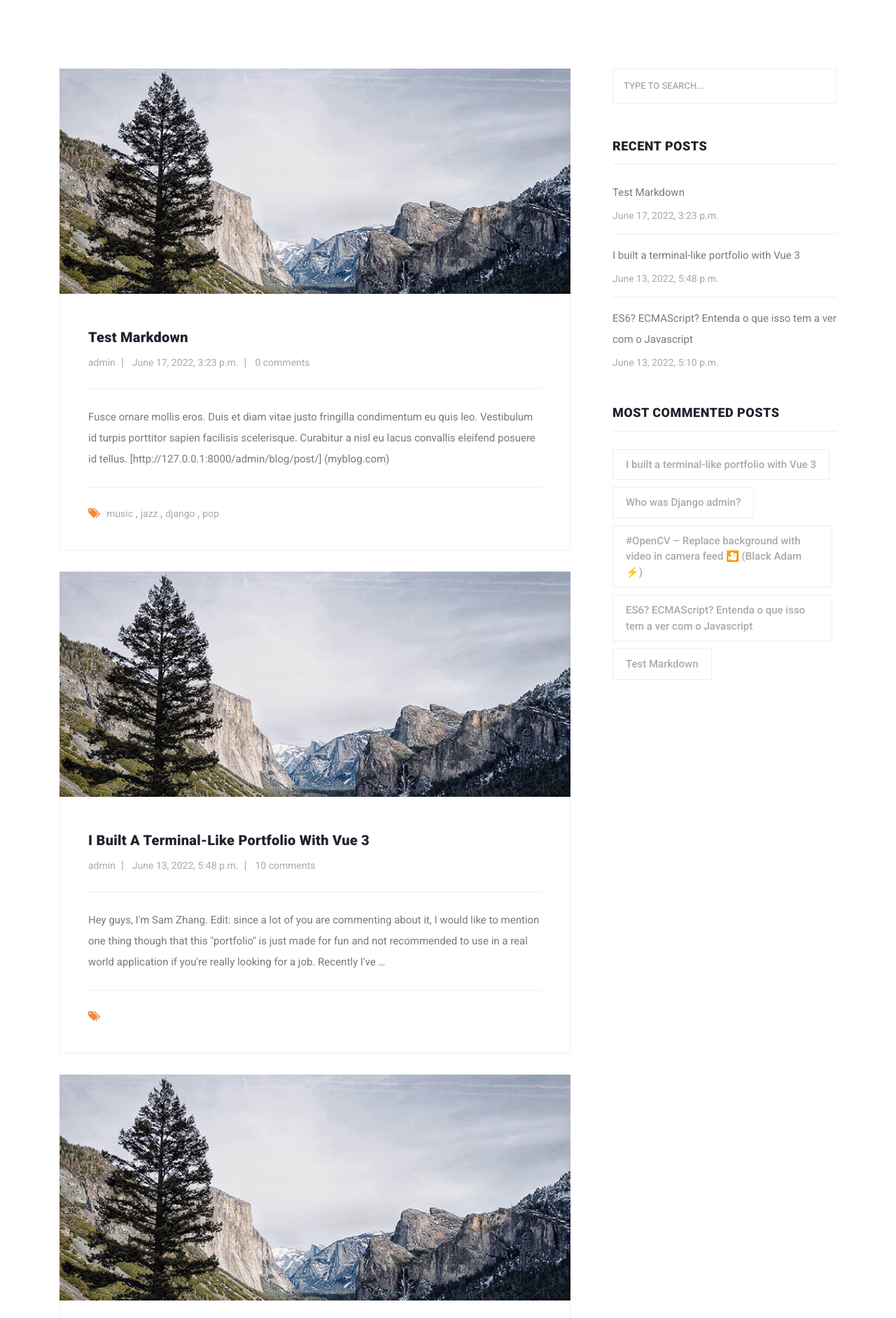
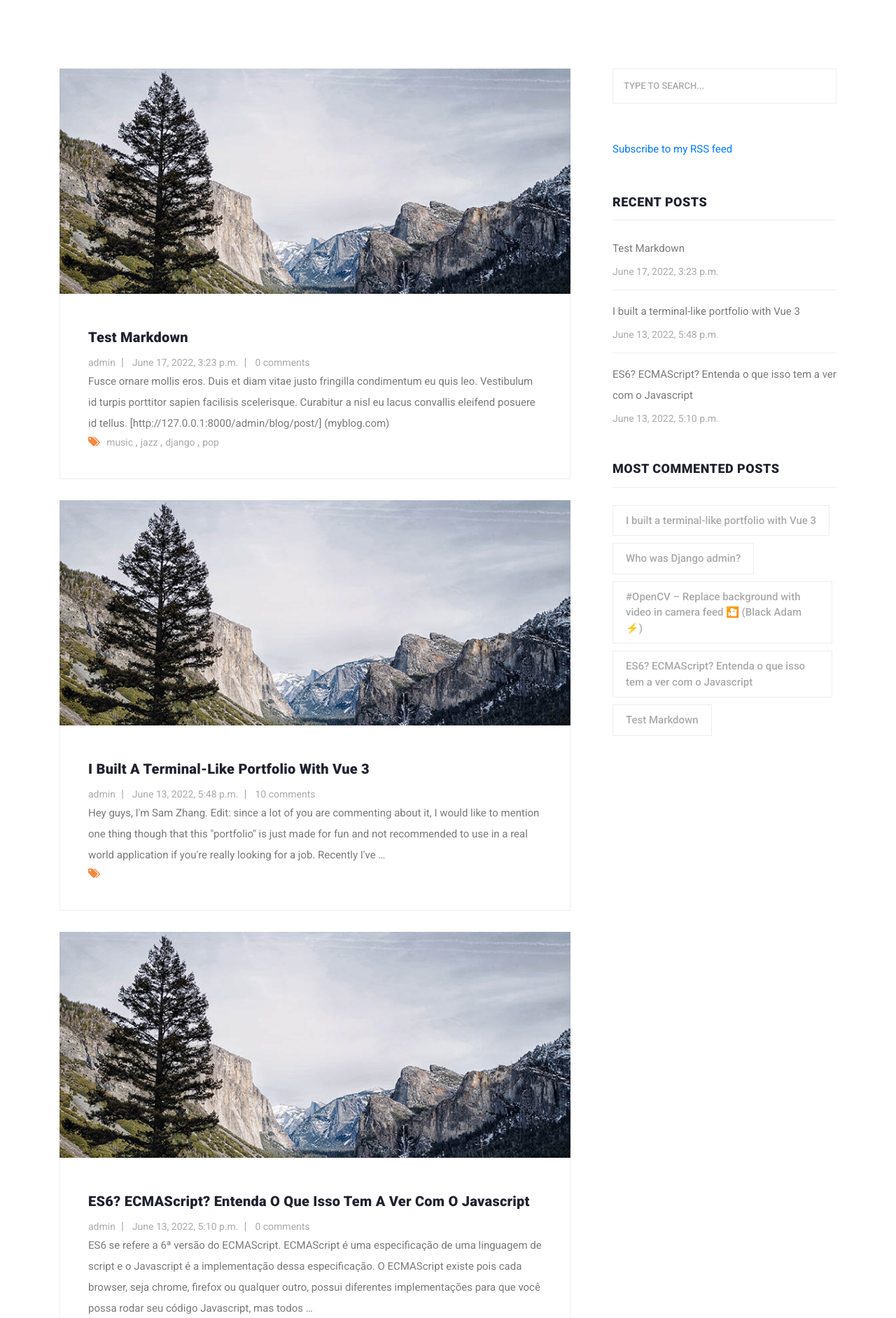
Before and after one commit to thuan20132000/django_blog, a Django app: page / in a window 1280 px wide. Shown: the part 470-2354 px from the top of the page at 70% size. Run offline with Django 4.2, Linux system fonts and the light colour scheme; data comes from the database, SQL or seed files in the repository; both versions use the stored data as it was after the commit; parts of the project's set-up code (start-up, migrations or seed data) failed here and were passed over; some libraries are stand-ins or nearby versions.

Commit message:
Add feed and sitemaps

```diff
--- a/blog/static/blog/assets/css/templatemo-stand-blog.css
+++ b/blog/static/blog/assets/css/templatemo-stand-blog.css
@@ -13,6 +13,7 @@ body {
 	-webkit-font-smoothing: antialiased;
 	-moz-osx-font-smoothing: grayscale;
 }
+
 p {
 	margin-bottom: 0px;
 	font-size: 15px;
@@ -20,16 +21,23 @@ p {
 	color: #7a7a7a;
 	line-height: 30px;
 }
+
 a {
-	text-decoration: none!important;
+	text-decoration: none !important;
 }
+
 ul {
 	padding: 0;
 	margin: 0;
 	list-style: none;
 }
 
-h1,h2,h3,h4,h5,h6 {
+h1,
+h2,
+h3,
+h4,
+h5,
+h6 {
 	margin: 0px;
 }
 
@@ -103,7 +111,7 @@ h1,h2,h3,h4,h5,h6 {
 	height: 50px;
 }
 
-#preloader .jumper > div {
+#preloader .jumper>div {
 	background-color: #fff;
 	width: 10px;
 	height: 10px;
@@ -118,12 +126,12 @@ h1,h2,h3,h4,h5,h6 {
 	animation: jumper 1s 0s linear infinite;
 }
 
-#preloader .jumper > div:nth-child(2) {
+#preloader .jumper>div:nth-child(2) {
 	-webkit-animation-delay: 0.33333s;
 	animation-delay: 0.33333s;
 }
 
-#preloader .jumper > div:nth-child(3) {
+#preloader .jumper>div:nth-child(3) {
 	-webkit-animation-delay: 0.66666s;
 	animation-delay: 0.66666s;
 }
@@ -134,9 +142,11 @@ h1,h2,h3,h4,h5,h6 {
 		-webkit-transform: scale(0);
 		transform: scale(0);
 	}
+
 	5% {
 		opacity: 1;
 	}
+
 	100% {
 		-webkit-transform: scale(1);
 		transform: scale(1);
@@ -150,9 +160,11 @@ h1,h2,h3,h4,h5,h6 {
 		-webkit-transform: scale(0);
 		transform: scale(0);
 	}
+
 	5% {
 		opacity: 1;
 	}
+
 	100% {
 		opacity: 0;
 	}
@@ -171,36 +183,44 @@ header {
 	-o-transition: all 0.3s ease-in-out 0s;
 	transition: all 0.3s ease-in-out 0s;
 }
+
 header .navbar {
 	padding: 25px 0px;
 }
+
 .background-header .navbar {
 	padding: 17px 0px;
 }
+
 .background-header {
 	top: 0;
 	height: 80px;
 	position: fixed;
-	box-shadow: 0px 1px 10px rgba(0,0,0,0.1);
+	box-shadow: 0px 1px 10px rgba(0, 0, 0, 0.1);
 }
+
 .background-header .navbar-brand h2 {
-	color: #121212!important;
+	color: #121212 !important;
 }
+
 .background-header .navbar-nav a.nav-link {
-	color: #1e1e1e!important;
+	color: #1e1e1e !important;
 }
+
 .background-header .navbar-nav .nav-link:hover,
 .background-header .navbar-nav .active>.nav-link,
 .background-header .navbar-nav .nav-link.active,
 .background-header .navbar-nav .nav-link.show,
 .background-header .navbar-nav .show>.nav-link {
-	color: #f48840!important;
+	color: #f48840 !important;
 }
+
 .navbar .navbar-brand {
-	float: 	left;
+	float: left;
 	margin-top: -12px;
 	outline: none;
 }
+
 .navbar .navbar-brand h2 {
 	color: #1e1e1e;
 	text-transform: uppercase;
@@ -211,20 +231,25 @@ header .navbar {
 	-o-transition: all .3s ease 0s;
 	transition: all .3s ease 0s;
 }
+
 .navbar .navbar-brand h2 em {
 	font-size: 44px;
 	font-style: normal;
 	color: #f48840;
 }
+
 #navbarResponsive {
 	z-index: 999;
 }
+
 .navbar-collapse {
 	text-align: center;
 }
+
 .navbar .navbar-nav .nav-item {
 	margin: 0px 15px;
 }
+
 .navbar .navbar-nav a.nav-link {
 	text-transform: capitalize;
 	font-size: 15px;
@@ -234,6 +259,7 @@ header .navbar {
 	color: #1e1e1e;
 	transition: all 0.3s;
 }
+
 .navbar .navbar-nav .nav-link:hover,
 .navbar .navbar-nav .active>.nav-link,
 .navbar .navbar-nav .nav-link.active,
@@ -241,9 +267,11 @@ header .navbar {
 .navbar .navbar-nav .show>.nav-link {
 	color: #f48840;
 }
+
 .navbar .navbar-toggler-icon {
 	background-image: none;
 }
+
 .navbar .navbar-toggler {
 	border-color: #fff;
 	background-color: #f48840;
@@ -254,6 +282,7 @@ header .navbar {
 	right: 30px;
 	top: 25px;
 }
+
 .navbar .navbar-toggler-icon:after {
 	content: '\f0c9';
 	color: #fff;
@@ -269,6 +298,7 @@ header .navbar {
 	padding: 0px 10px;
 	margin-bottom: -24px;
 }
+
 .owl-banner {
 	padding-top: 110px;
 }
@@ -354,7 +384,7 @@ header .navbar {
 	display: inline-block;
 	text-align: center;
 	line-height: 60px;
-	background-color: rgba(250,250,250,0.3);
+	background-color: rgba(250, 250, 250, 0.3);
 }
 
 
@@ -474,10 +504,8 @@ header .navbar {
 }
 
 .blog-posts .down-content p {
-	padding: 25px 0px;
-	margin: 25px 0px;
-	border-top: 1px solid #eee;
-	border-bottom: 1px solid #eee;
+	/* padding: 25px 0px;
+	margin: 25px 0px; */
 }
 
 .blog-posts .down-content ul.post-share {
@@ -799,7 +827,7 @@ footer {
 footer ul.social-icons {
 	padding-bottom: 60px;
 	margin-bottom: 60px;
-	border-bottom: 1px solid rgba(250,250,250,0.15);
+	border-bottom: 1px solid rgba(250, 250, 250, 0.15);
 }
 
 footer ul.social-icons li {
@@ -995,19 +1023,24 @@ footer p a:hover {
 	.owl-banner .owl-nav .owl-prev {
 		left: 0px;
 	}
+
 	.owl-banner .owl-nav .owl-next {
 		right: 0px;
 	}
+
 	.owl-banner .owl-nav button span {
 		width: 35px;
 	}
+
 	.owl-banner .item .item-content .meta-category span {
 		font-size: 16px;
 	}
+
 	.owl-banner .item .item-content h4 {
 		font-size: 20px;
 	}
 }
+
 @media (max-width: 768px) {
 	.owl-banner .owl-nav {
 		display: none;
@@ -1020,16 +1053,20 @@ footer p a:hover {
 		left: 30px;
 		top: 25px;
 	}
+
 	.background-header .navbar-brand,
 	.background-header .navbar-toggler {
 		top: 15px;
 	}
+
 	.navbar .navbar-brand {
 		width: auto;
 	}
+
 	.navbar:after {
 		display: none;
 	}
+
 	#navbarResponsive {
 		z-index: 99999;
 		position: absolute;
@@ -1038,54 +1075,65 @@ footer p a:hover {
 		width: 100%;
 		text-align: center;
 		background-color: #fff;
-	    box-shadow: 0px 10px 10px rgba(0,0,0,0.1);
+		box-shadow: 0px 10px 10px rgba(0, 0, 0, 0.1);
 	}
+
 	.navbar .navbar-nav .nav-item {
 		border-bottom: 1px solid #eee;
 	}
+
 	.navbar .navbar-nav .nav-item:last-child {
 		border-bottom: none;
 	}
+
 	.navbar .navbar-nav a.nav-link {
 		padding: 15px 0px;
-		color: #1e1e1e!important;
+		color: #1e1e1e !important;
 	}
+
 	.navbar .navbar-nav .nav-link:hover,
 	.navbar .navbar-nav .active>.nav-link,
 	.navbar .navbar-nav .nav-link.active,
 	.navbar .navbar-nav .nav-link.show,
 	.navbar .navbar-nav .show>.nav-link {
-		color: #f48840!important;
-		border-bottom: none!important;
+		color: #f48840 !important;
+		border-bottom: none !important;
 		padding-bottom: 15px;
 	}
+
 	.owl-banner .item .item-content .meta-category span {
 		font-size: 18px;
 	}
+
 	.owl-banner .item .item-content {
 		text-align: center;
 		width: 80%;
 		left: 50%;
 		top: 50%;
 		bottom: auto;
-		transform: translate(-50%,-50%);
+		transform: translate(-50%, -50%);
 	}
+
 	.owl-banner .item .item-content h4 {
 		font-size: 24px;
 	}
+
 	.call-to-action {
 		text-align: center;
 	}
+
 	.call-to-action .main-content .main-button {
 		text-align: center;
 		margin-top: 30px;
 	}
+
 	.sidebar {
 		margin-left: 0px;
 		margin-top: 60px;
 		padding-top: 60px;
 		border-top: 3px solid #f7f7f7;
 	}
+
 	.contact-us .contact-information {
 		margin-left: 0px;
 		margin-top: 60px;
--- a/blog/templates/blog/layout/sidebar.html
+++ b/blog/templates/blog/layout/sidebar.html
@@ -10,6 +10,15 @@
               <input type="text" name="q" class="searchText" placeholder="type to search..." autocomplete="on">
             </form>
           </div>
+        </div>
+        <div class="col-lg-12">
+            <div class="sidebar-item recent-posts">
+              <div class="sidebar-heading">
+                <p>
+                    <a href="{% url 'blog:post_feed' %}">Subscribe to my RSS feed</a>
+                </p>
+              </div>
+            </div>
         </div>
         <div class="col-lg-12">
           <div class="sidebar-item recent-posts">
--- a/blog/urls.py
+++ b/blog/urls.py
@@ -1,10 +1,20 @@
 from django .urls import path
 
+from blog.sitemaps import PostSitemap
+from django.contrib.sitemaps.views import sitemap
+from blog.sitemaps import PostSitemap
 from . import views
-
+from .feeds import LatestPostsFeed
 app_name = 'blog'
 
+sitemaps = {
+    'posts': PostSitemap
+}
+
 urlpatterns = [
+    path('sitemap.xml', sitemap, {'sitemaps': sitemaps},
+         name='django.contrib.sitemaps.views.sitemaps'),
+    path('feed/', LatestPostsFeed(), name='post_feed'),
     path('', views.post_list, name='post_list'),
     # path('', views.PostListView.as_view(), name='post_list'),
     path('<slug:post>/', views.post_detail, name='post_detail'),
--- a/mysite/settings.py
+++ b/mysite/settings.py
@@ -27,6 +27,9 @@ DEBUG = True
 
 ALLOWED_HOSTS = ["*"]
 
+# SITEMAPS
+SITE_ID = 1
+
 
 # Application definition
 
@@ -37,6 +40,8 @@ INSTALLED_APPS = [
     'django.contrib.sessions',
     'django.contrib.messages',
     'django.contrib.staticfiles',
+    'django.contrib.sites',
+    'django.contrib.sitemaps',
     'blog',
     'taggit'
 ]
```
Also changed, not shown: blog/feeds.py (added, +20 -0 lines), blog/sitemaps.py (added, +13 -0 lines), db.sqlite3. Lines whose indentation alone changed are shown as unchanged.
